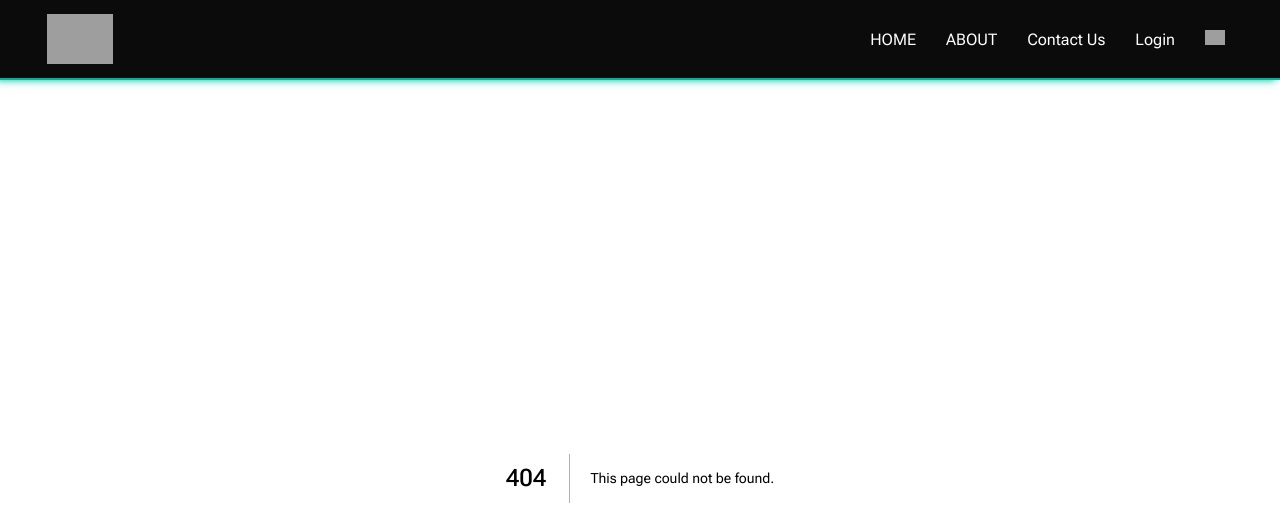
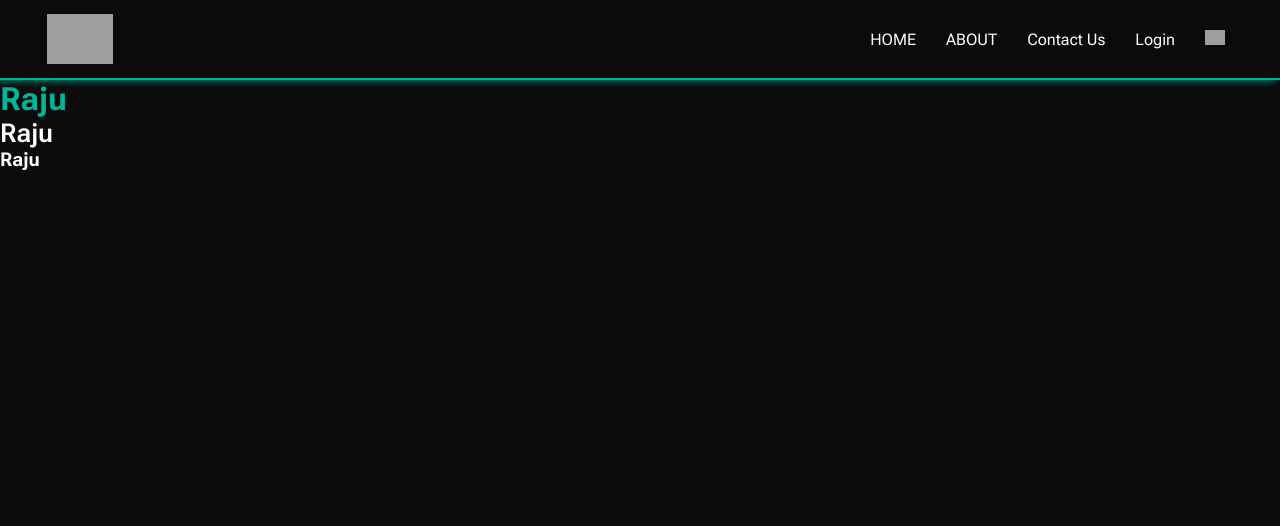
Before and after one commit to TarunK951/ChatBot, a Next.js app in the folder chatbot/: page /contact in a window 1280 px wide. Before the commit this address had no page. Shown: the top 526 px of the page. Built offline with nearby package versions, Linux system fonts and the light colour scheme; grey boxes are pictures that could not be loaded.

Commit message:
contact page update

```diff
--- /dev/null
+++ b/chatbot/src/app/contact/page.jsx
@@ -0,0 +1,14 @@
+import "./style.css";
+function ContactPage() {
+  return (
+    <div>
+      <h1 className="title" type="heading">
+        Raju
+      </h1>
+      <h1 type="sub-heading">Raju</h1>
+      <h1 type="text">Raju</h1>
+    </div>
+  );
+}
+
+export default ContactPage;
--- /dev/null
+++ b/chatbot/src/app/contact/style.css
@@ -0,0 +1,3 @@
+.title {
+  color: var(--p-text-color);
+}
```
